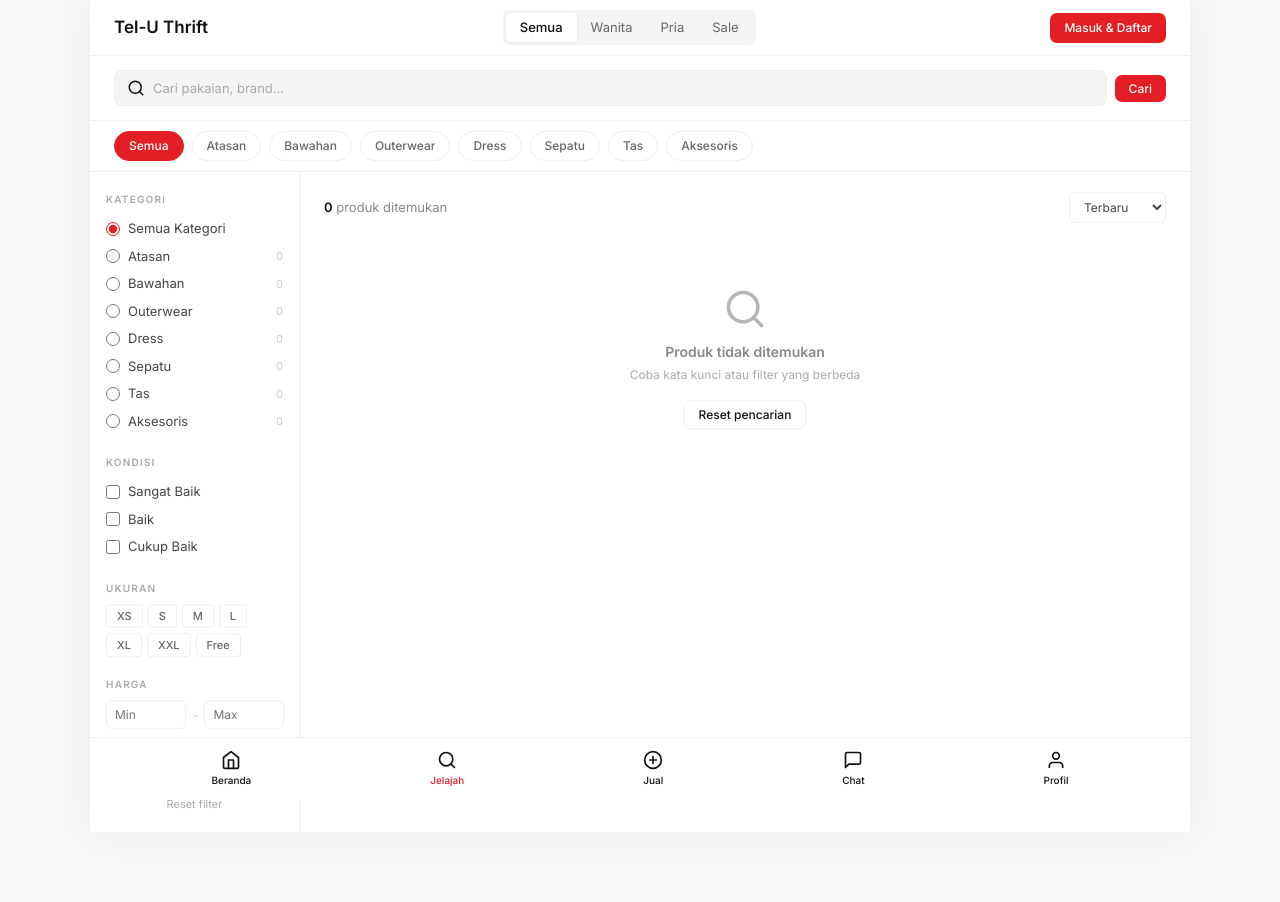
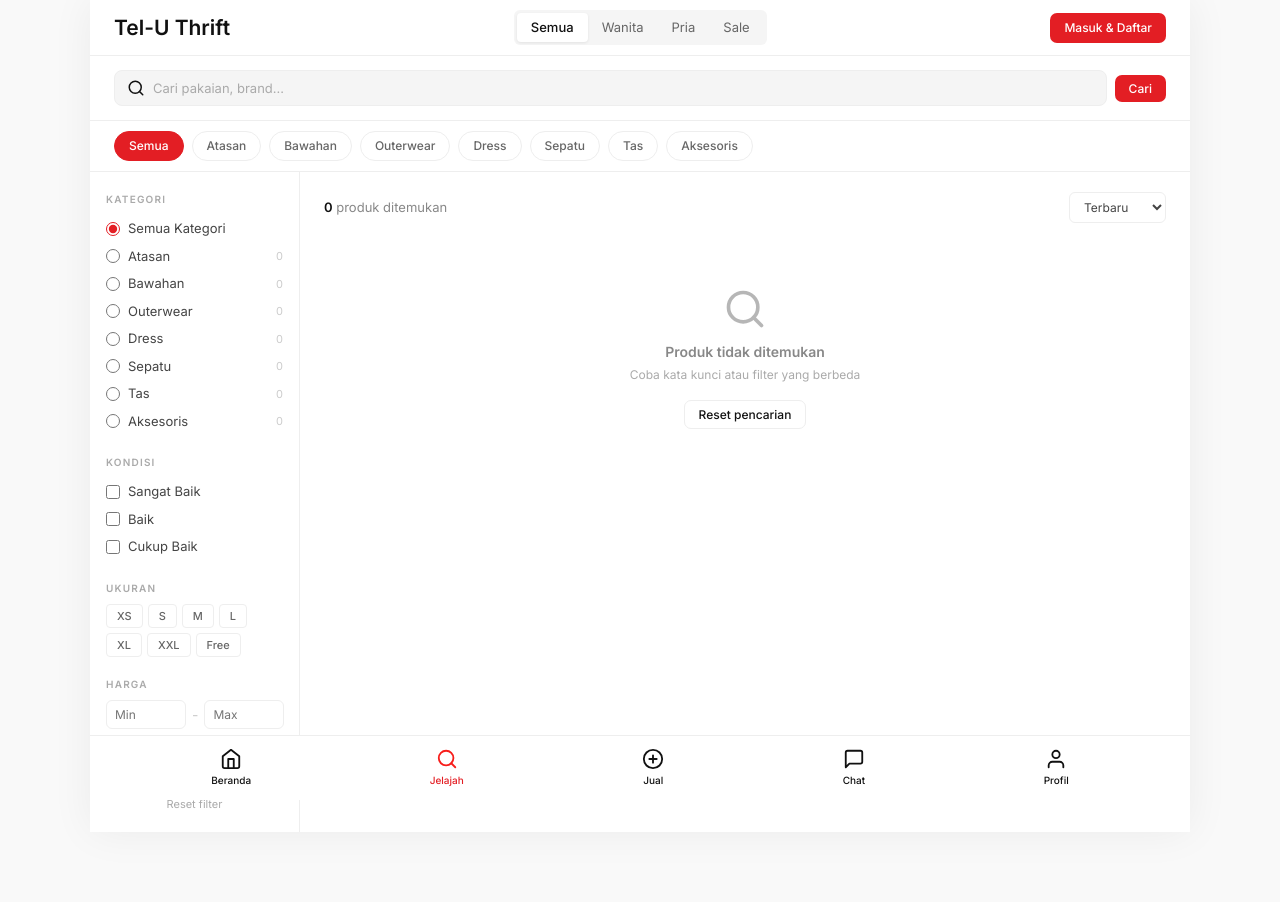
Before and after one commit to PBW-1-2026/4903-tubes-team-7, a PHP site: page /jelajah.php in a window 1280 px wide. Run offline with PHP 8.4, Linux system fonts and the light colour scheme; data that the repository does not hold is empty.

Commit message:
Penyesuaian tampilan

```diff
--- a/teluThrift/css/jelajah.css
+++ b/teluThrift/css/jelajah.css
@@ -134,9 +134,11 @@ img {
   background: #e31e24;
   color: #ffffff;
 }
+
 .tombol-merah:hover {
   background: #c41a1f;
 }
+
 .tombol-kecil {
   padding: 6px 14px;
   font-size: 12px;
@@ -247,6 +249,7 @@ img {
   border-color: #e31e24;
   color: #e31e24;
 }
+
 .pil-kategori.aktif {
   background: #e31e24;
   color: #ffffff;
@@ -641,13 +644,19 @@ img {
 .item-bawah:hover {
   color: #666666;
 }
+
 .item-bawah.aktif {
   color: #e31e24;
 }
 
 .ikon-bawah {
-  width: 20px;
-  height: 20px;
+  width: 22px;
+  height: 22px;
+  object-fit: contain;
+}
+
+.item-bawah.aktif .ikon-bawah {
+  filter: invert(19%) sepia(85%) saturate(5833%) hue-rotate(352deg) brightness(98%) contrast(98%);
 }
 
 ul {
@@ -674,9 +683,11 @@ ul {
   .tab-nav {
     display: none;
   }
+
   .samping {
     display: none;
   }
+
   .samping.buka {
     display: block;
     position: fixed;
@@ -688,9 +699,11 @@ ul {
     z-index: 300;
     box-shadow: 0 8px 32px rgba(0, 0, 0, 0.06);
   }
+
   .grid-produk {
     grid-template-columns: repeat(2, 1fr);
   }
+
   .pil-filter {
     display: flex;
   }
--- a/teluThrift/jelajah.php
+++ b/teluThrift/jelajah.php
@@ -82,7 +82,7 @@ while ($k = mysqli_fetch_assoc($res_kat)) {
 <div class="bungkus">
 
     <nav class="nav-atas">
-        <a href="index.php" class="logo-nav">Tel-U Thrift</a>
+        <h2>Tel-U Thrift</h2>
         <div class="tab-nav">
             <a href="jelajah.php" class="tab-nav-item <?php if (!isset($_GET['gender']) && !isset($_GET['sale'])) echo 'aktif'; ?>">Semua</a>
             <a href="jelajah.php?gender=wanita" class="tab-nav-item <?php if (isset($_GET['gender']) && $_GET['gender']=='wanita') echo 'aktif'; ?>">Wanita</a>
```
Also changed, not shown: teluThrift/chat.php (+3 -12 lines).
